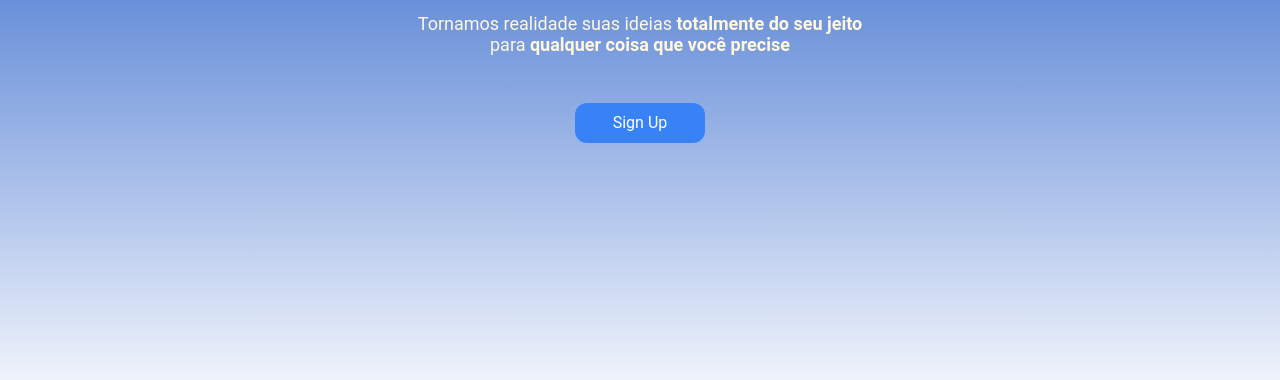
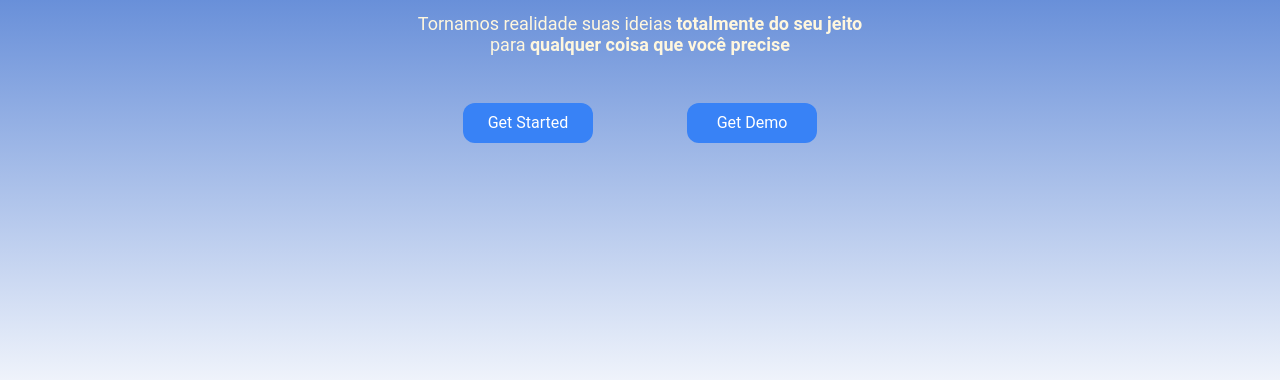
Before and after one commit to DaviLimS/TailorTech-Landing-Page, a plain HTML site: page index.html in a window 1280 px wide. Shown: the part 294-674 px from the top of the page. Drawn offline with Linux system fonts and the light colour scheme.

Commit message:
feat: add a new button

```diff
--- a/index.html
+++ b/index.html
@@ -22,7 +22,10 @@
             <div class="text_hero">
                 <h1 class="h1-hero">Dê vida a suas ideais</h1>
                 <p>Tornamos realidade suas ideias <strong>totalmente do seu jeito</strong><br>para <strong>qualquer coisa que você precise</strong></p>
-                <a class="signup-button">Sign Up</a>
+                <div class="buttons-hero">
+                    <a class="signup-button">Get Started</a>
+                    <a class="signup-button">Get Demo</a>
+                </div>
             </div>
         </div>
     </div>
--- a/style.css
+++ b/style.css
@@ -60,6 +60,14 @@
     font-weight: 900;
     color: #ffe692;
     margin-bottom: 1rem;
+}
+
+.buttons-hero {
+    justify-self: center;
+    display: flex;
+    width: 50%;
+    justify-content: space-around;
+    align-items: center;
 }
 
 .signup-button {
```
